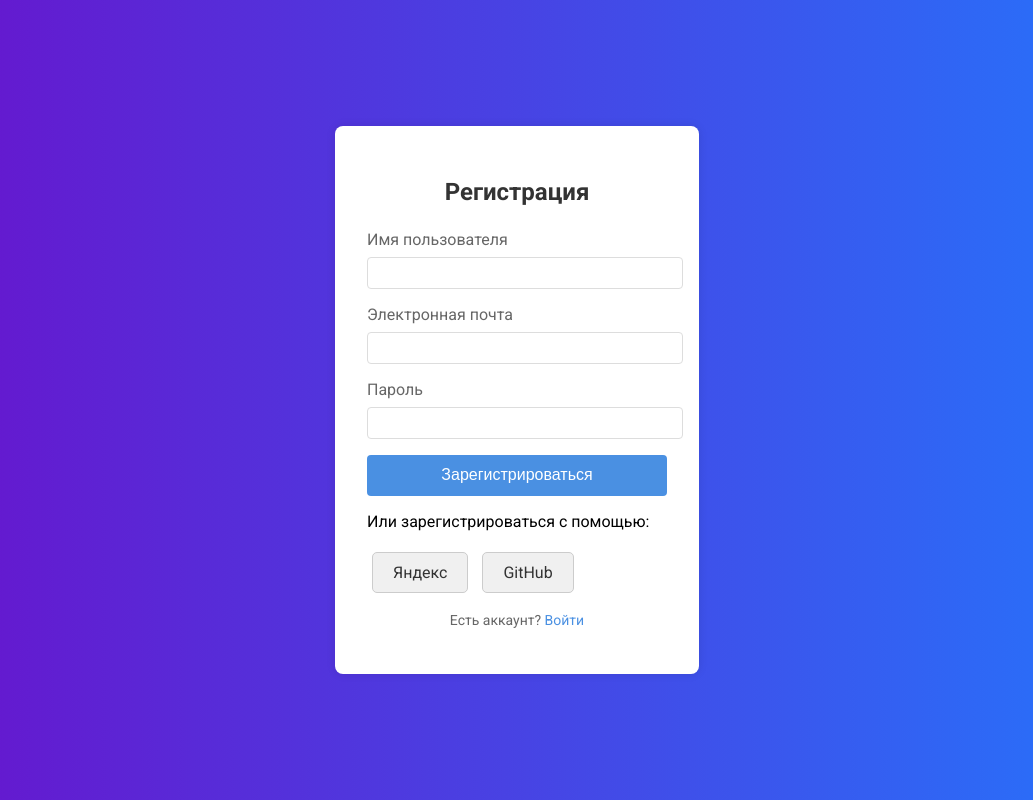
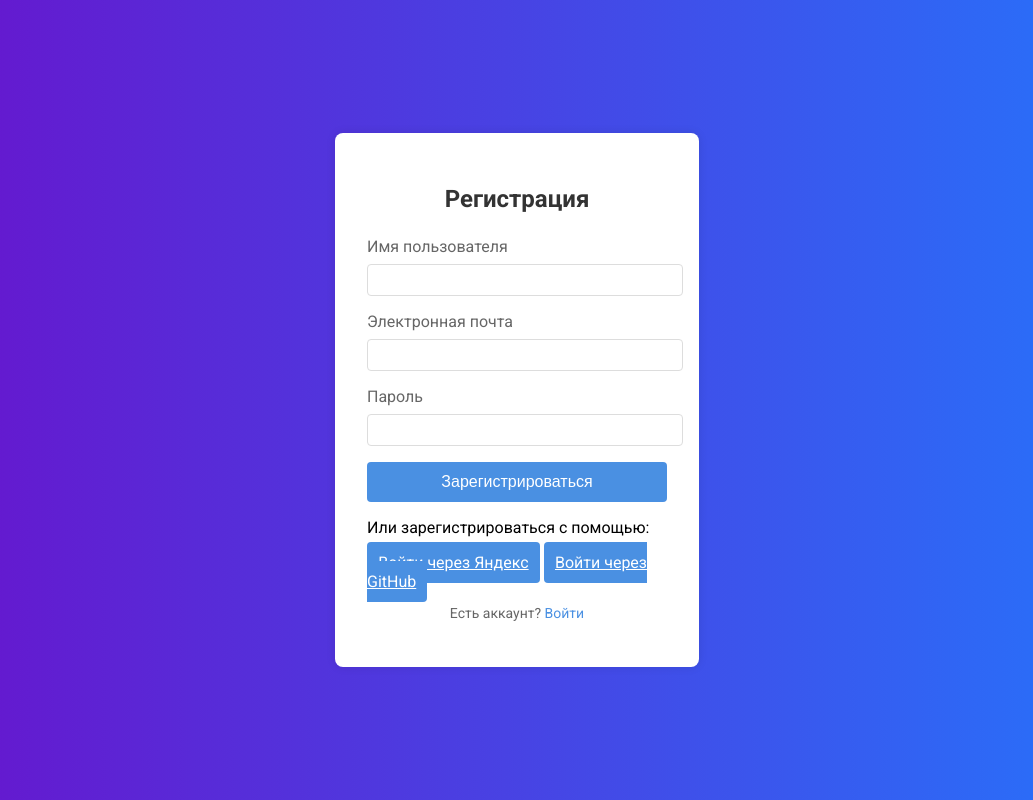
Before and after one commit to BurePlay/CyberCat, a Flask app: page /register in a window 1280 px wide. Shown: the whole page, without its empty margins (123-1156 px from the left). Run offline with Flask 3, Linux system fonts and the light colour scheme.

Commit message:
Update register.html

```diff
--- a/site/templates/register.html
+++ b/site/templates/register.html
@@ -147,8 +147,8 @@
         </form>
         <div class="social-login">
             <p>Или зарегистрироваться с помощью:</p>
-            <a class="social-btn" href="https://oauth.yandex.ru/" target="_blank">Яндекс</a>
-            <a class="social-btn" href="https://github.com/login" target="_blank">GitHub</a>
+            <a href="/yandex/login" class="btn">Войти через Яндекс</a>
+            <a href="{{ url_for('github.login') }}" class="btn">Войти через GitHub</a>
         </div>
         <div class="footer">
             <p>Есть аккаунт? <a href="/login" target="_blank">Войти</a></p>
```
